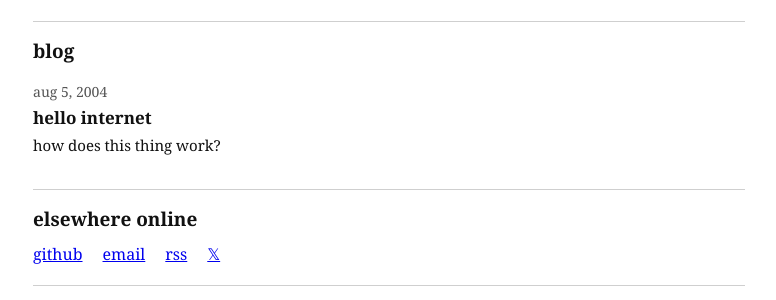
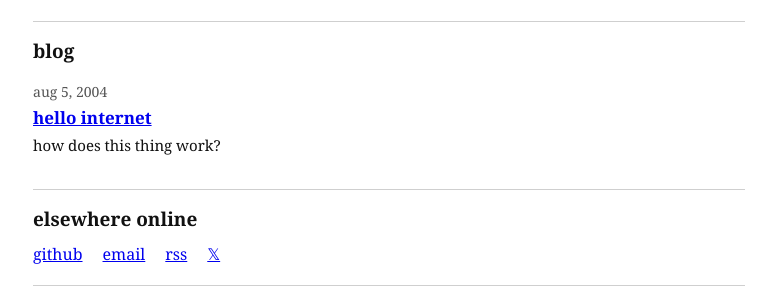
Before and after one commit to iamniam/niam.gg, a Jekyll site: the page built from index.html, in a window 1280 px wide. Shown: the part 427-727 px from the top of the page, without its empty margins (251-1027 px from the left). Built offline with Jekyll 4.4.1, drawn with Linux system fonts in a browser that asks for light colours.

Commit message:
Restore clickable individual blog post titles

```diff
--- a/index.html
+++ b/index.html
@@ -32,7 +32,7 @@ description: "niam dennegar's personal homepage. building in public."
     {% for post in site.posts limit: 10 %}
     <article class="note">
       <time class="date" datetime="{{ post.date | date: '%Y-%m-%d' }}">{{ post.date | date: '%b %-d, %Y' | downcase }}</time>
-      <h3>{{ post.title | escape }}</h3>
+      <h3><a href="{{ post.url | remove_first: '/' }}">{{ post.title | escape }}</a></h3>
       <p>{{ post.excerpt | strip_html | normalize_whitespace | truncate: 180 | escape }}</p>
     </article>
     {% endfor %}
```
